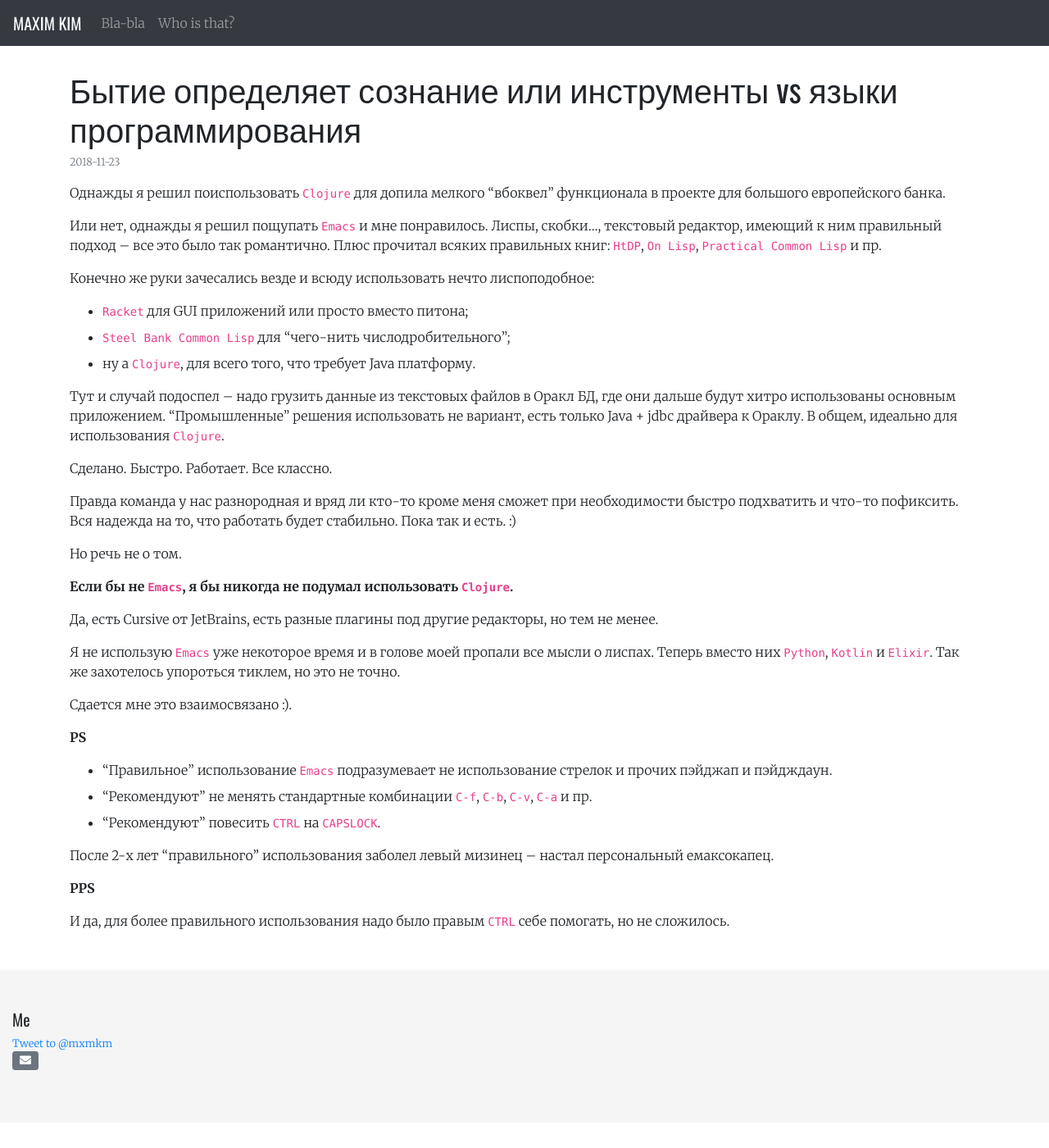
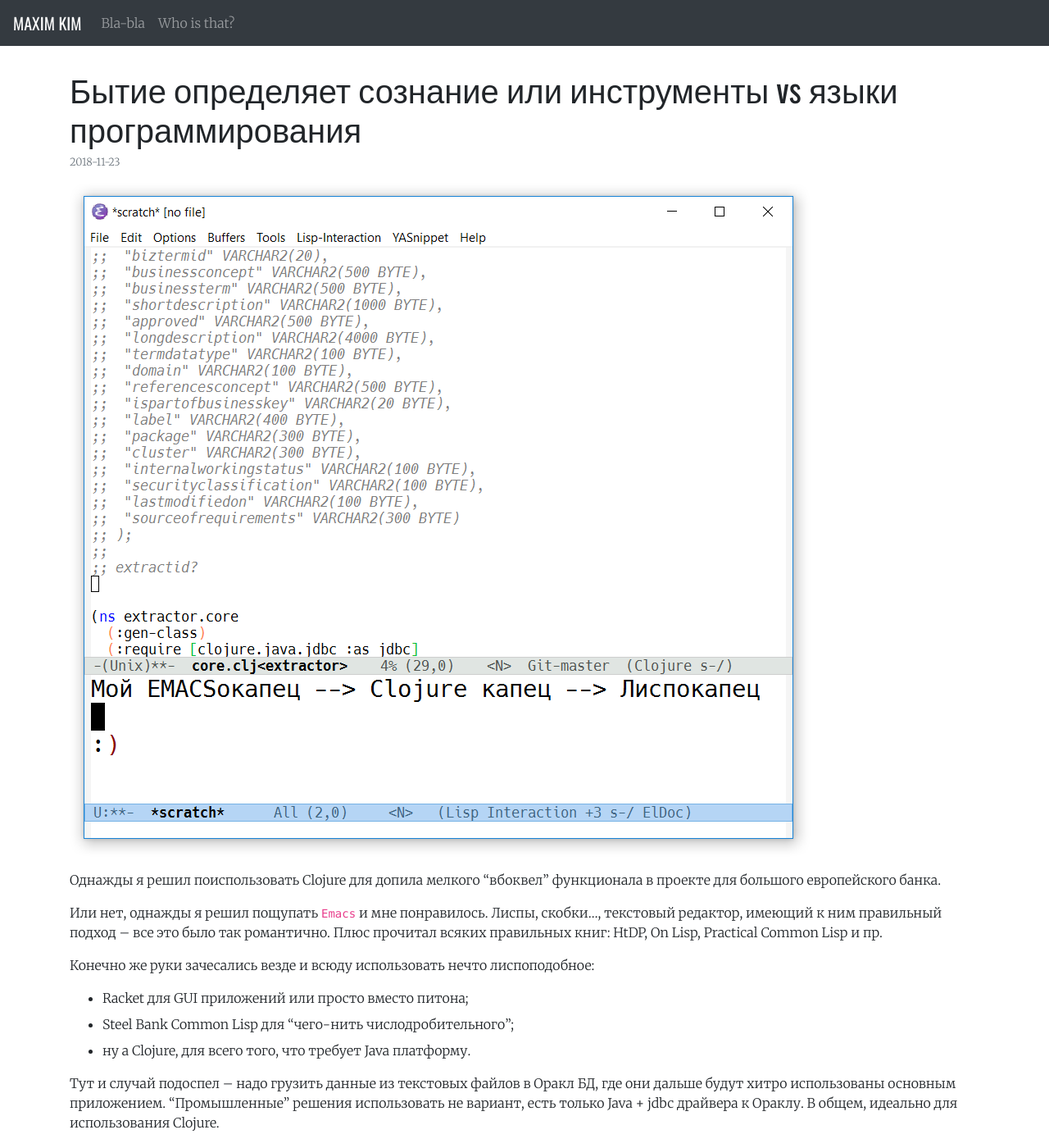
Before and after one commit to habamax/habamax.github.io, a Jekyll site: the page built from _posts/2018-11-23-tools-and-programming-languages.md, in a window 1280 px wide and 1400 px high. Shown: the whole window at 82% size. Built offline with Jekyll 4.4.1, drawn with Linux system fonts in a browser that asks for light colours; nearby versions of some CDN libraries; comment, search, counter and statistics services are not loaded; some of the changed text lies outside the part shown.

Commit message:
try to add a pic

```diff
--- a/_posts/2018-11-23-tools-and-programming-languages.md
+++ b/_posts/2018-11-23-tools-and-programming-languages.md
@@ -3,25 +3,27 @@
 title: Бытие определяет сознание или инструменты vs языки программирования
 ---
 
-Однажды я решил поиспользовать `Clojure` для допила мелкого "вбоквел"
+![My helpful screenshot](/assets/images/2018-11-23_12-20-05.png)
+
+Однажды я решил поиспользовать Clojure для допила мелкого "вбоквел"
 функционала в проекте для большого европейского банка.
 
 Или нет, однажды я решил пощупать `Emacs` и мне понравилось. Лиспы, скобки...,
 текстовый редактор, имеющий к ним правильный подход -- все это было так
-романтично. Плюс прочитал всяких правильных книг: `HtDP`, `On Lisp`, `Practical
-Common Lisp` и пр.
+романтично. Плюс прочитал всяких правильных книг: HtDP, On Lisp, Practical
+Common Lisp и пр.
 <!-- more -->
 
 Конечно же руки зачесались везде и всюду использовать нечто лиспоподобное:
 
-* `Racket` для GUI приложений или просто вместо питона;
-* `Steel Bank Common Lisp` для "чего-нить числодробительного";
-* ну а `Clojure`, для всего того, что требует Java платформу.
+* Racket для GUI приложений или просто вместо питона;
+* Steel Bank Common Lisp для "чего-нить числодробительного";
+* ну а Clojure, для всего того, что требует Java платформу.
 
 Тут и случай подоспел -- надо грузить данные из текстовых файлов в Оракл БД,
 где они дальше будут хитро использованы основным приложением. "Промышленные"
 решения использовать не вариант, есть только Java + jdbc драйвера к Ораклу. В
-общем, идеально для использования `Clojure`.
+общем, идеально для использования Clojure.
 
 Сделано. Быстро. Работает. Все классно.
 
@@ -31,13 +33,13 @@
 
 Но речь не о том.
 
-**Если бы не `Emacs`, я бы никогда не подумал использовать `Clojure`.**
+**Если бы не Emacs, я бы никогда не подумал использовать Clojure.**
 
 Да, есть Cursive от JetBrains, есть разные плагины под другие редакторы, но тем
 не менее.
 
-Я не использую `Emacs` уже некоторое время и в голове моей пропали все мысли о лиспах.
-Теперь вместо них `Python`, `Kotlin` и `Elixir`. Так же захотелось упороться
+Я не использую его уже некоторое время и в голове моей пропали все мысли о лиспах.
+Теперь вместо них Python, Kotlin и Elixir. Так же захотелось упороться
 тиклем, но это не точно.
 
 Сдается мне это взаимосвязано :).
@@ -45,7 +47,7 @@
 
 **PS**
 
-* "Правильное" использование `Emacs` подразумевает не использование стрелок и прочих пэйджап и пэйдждаун.
+* "Правильное" использование Emacs подразумевает не использование стрелок и прочих пэйджап и пэйдждаун.
 * "Рекомендуют" не менять стандартные комбинации `C-f`, `C-b`, `C-v`, `C-a` и пр.
 * "Рекомендуют" повесить `CTRL` на `CAPSLOCK`.
 
```
Also changed, not shown: assets/images/2018-11-23_12-20-05.png (added).
